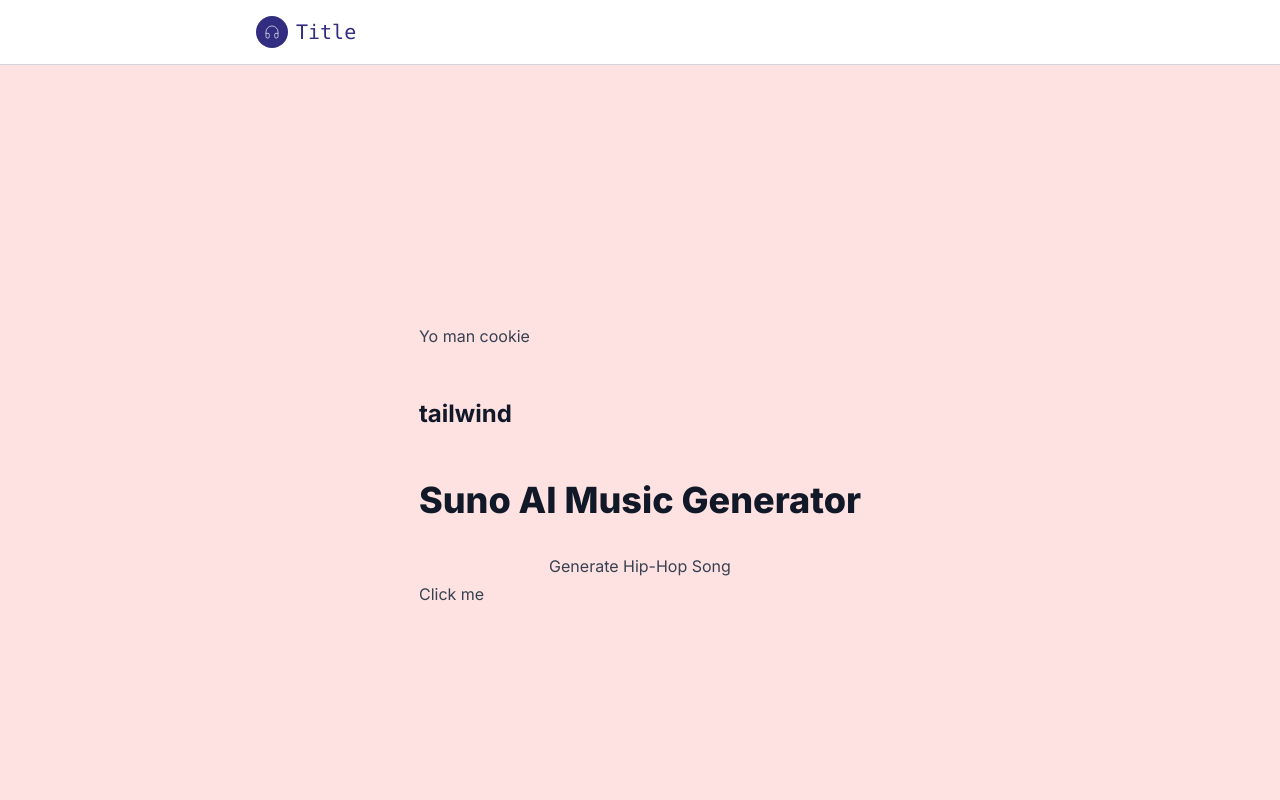
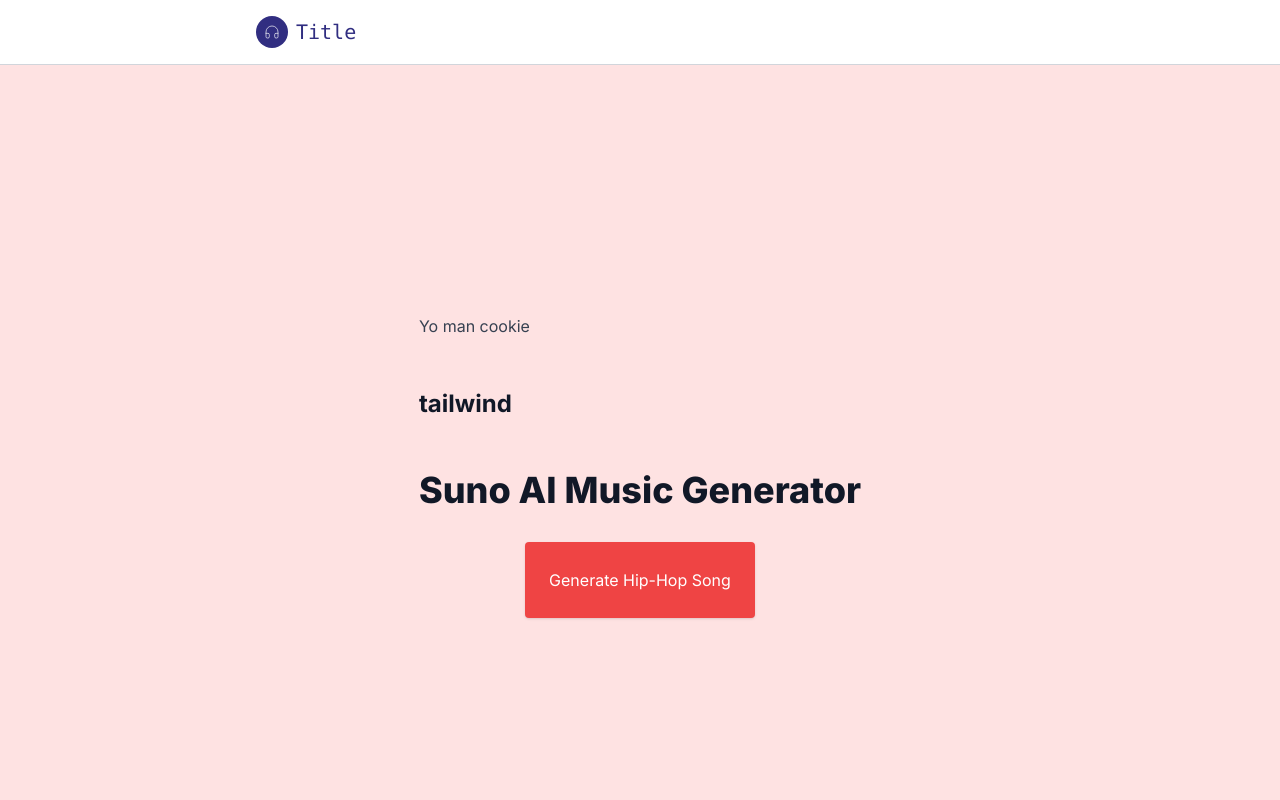
Before and after one commit to appcessorize/suno-api, a Next.js app: page / in a window 1280 px wide. Shown: the top 800 px of the page. Built offline with nearby package versions, Linux system fonts and the light colour scheme.

Commit message:
btn styling

```diff
--- a/src/app/components/Song.js
+++ b/src/app/components/Song.js
@@ -42,7 +42,12 @@
   return (
     <div className="container">
       <h1>Suno AI Music Generator</h1>
-      <button onClick={generateSong} disabled={loading}>
+
+      <button
+        onClick={generateSong}
+        disabled={loading}
+        className="bg-red-500 text-white rounded p-6 shadow"
+      >
         {loading ? "Generating..." : "Generate Hip-Hop Song"}
       </button>
       {loading && <div className="spinner">Loading...</div>}
--- a/src/app/page.tsx
+++ b/src/app/page.tsx
@@ -16,7 +16,6 @@
           <p>Yo man cookie</p>
           <h2>tailwind </h2>
           <Song />
-          <button onClick={() => console.log("clicked")}>Click me</button>
         </div>
       </div>
       <div className="h-screen w-full bg-black flex items-center flex-col justify-center snap-start bg-[url('https://c4.wallpaperflare.com/wallpaper/914/522/554/david-bowie-musician-smoking-wallpaper-preview.jpg')] bg-cover">
```
